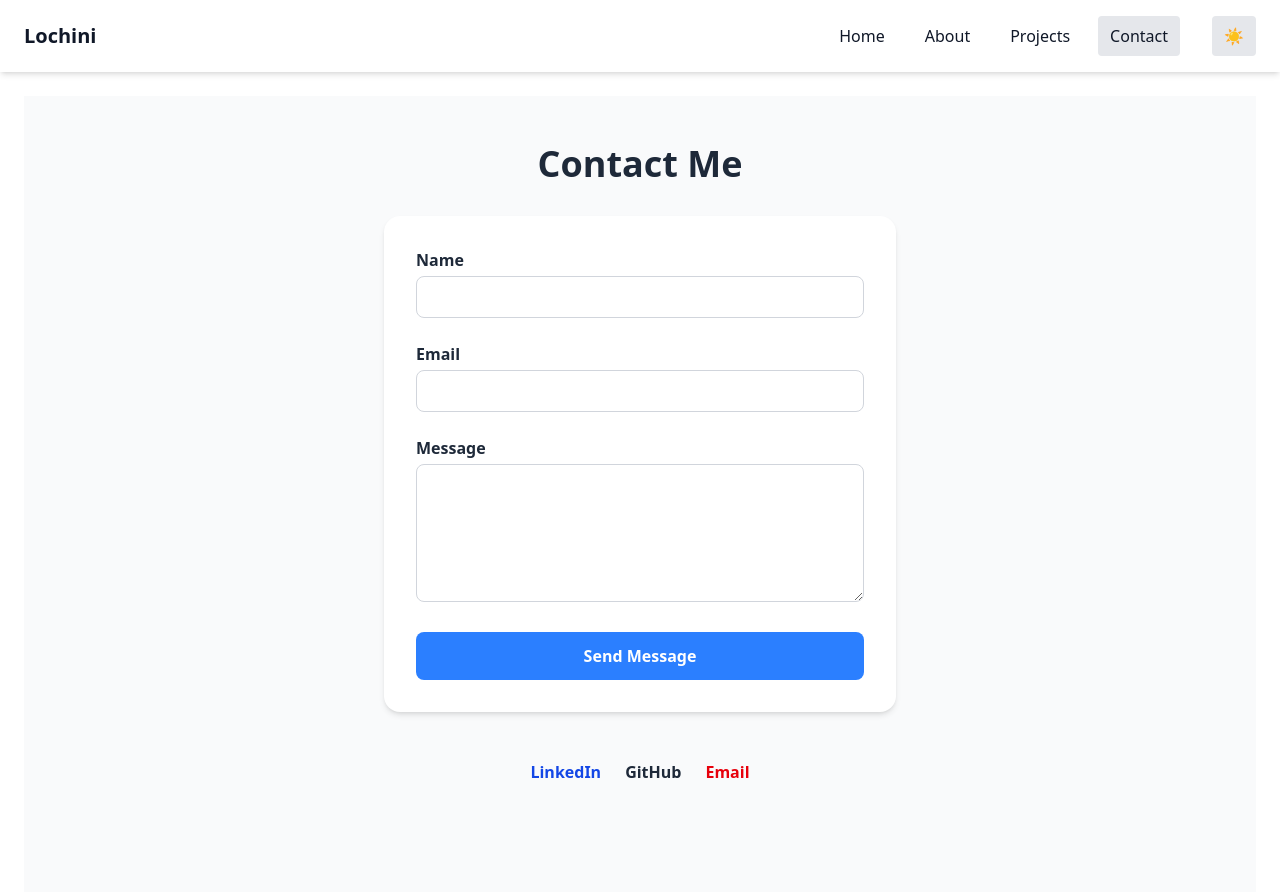
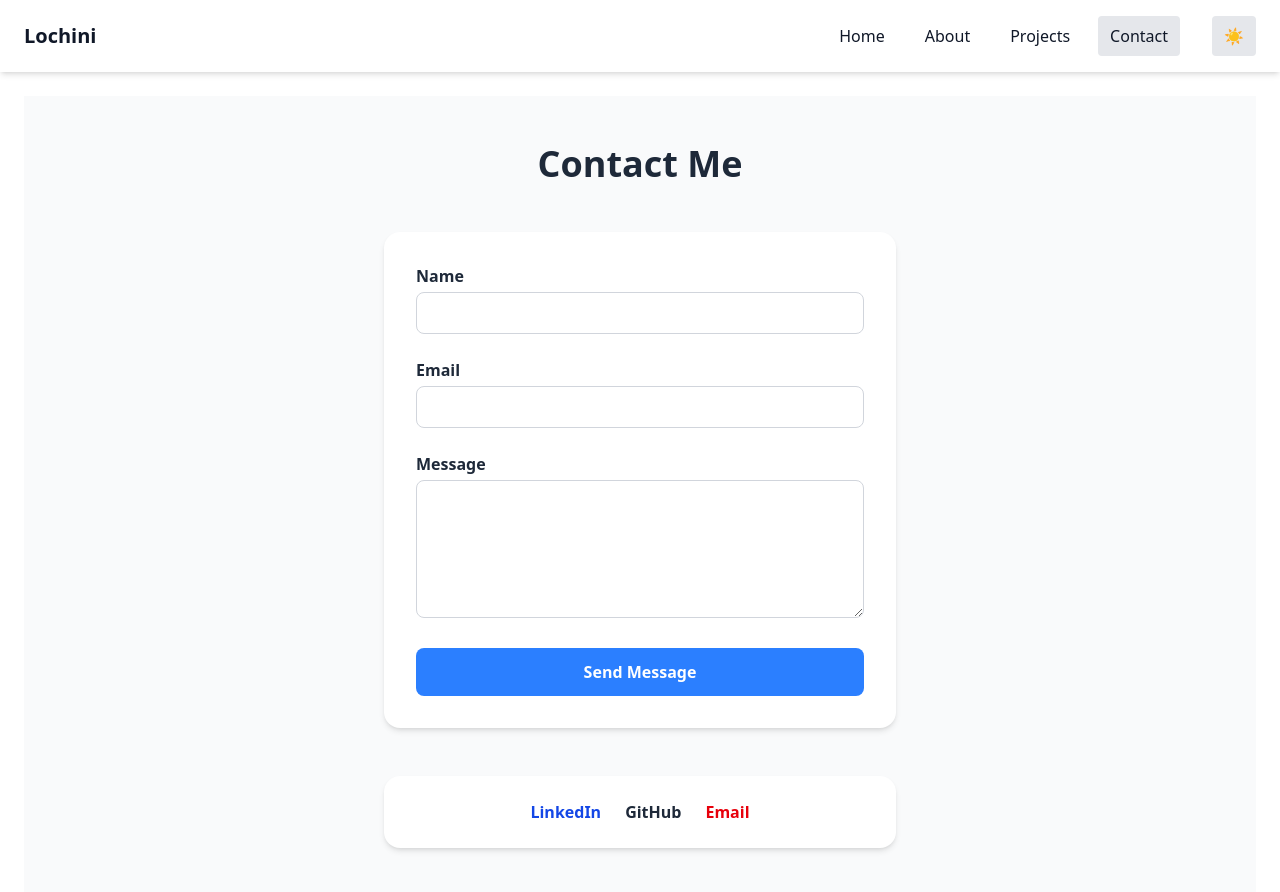
Before and after one commit to ICT-Courses/ict2233-ca-02-Lochini-W, a React (Vite) app in the folder portfolio-react/: page /#/contact in a window 1280 px wide. Shown: the top 892 px of the page. Built offline with nearby package versions, Linux system fonts and the light colour scheme.

Commit message:
updated the Contact page

```diff
--- /dev/null
+++ b/portfolio-react/src/pages/About.module.css
@@ -0,0 +1,12 @@
+/* Scroll-in animation */
+.show {
+  opacity: 1;
+  transform: translateY(0);
+  transition: transform 0.7s ease-out, opacity 0.7s ease-out;
+}
+
+.hide {
+  opacity: 0;
+  transform: translateY(1.5rem);
+  transition: transform 0.7s ease-out, opacity 0.7s ease-out;
+}
--- a/portfolio-react/src/pages/Contact.jsx
+++ b/portfolio-react/src/pages/Contact.jsx
@@ -1,4 +1,5 @@
-import React, { useState } from "react";
+import React, { useState, useRef, useEffect } from "react";
+import styles from "./Contact.module.css";
 
 export default function Contact() {
   const [formData, setFormData] = useState({
@@ -10,12 +11,39 @@ export default function Contact() {
   const [errors, setErrors] = useState({});
   const [submitted, setSubmitted] = useState(false);
 
-  // Handle input changes
+  const sectionsRef = useRef([]);
+
+  useEffect(() => {
+    const observer = new IntersectionObserver(
+      (entries) => {
+        entries.forEach((entry) => {
+          if (entry.isIntersecting) {
+            entry.target.classList.add(styles.show);
+            entry.target.classList.remove(styles.hide);
+          } else {
+            entry.target.classList.remove(styles.show);
+            entry.target.classList.add(styles.hide);
+          }
+        });
+      },
+      { threshold: 0.3 }
+    );
+
+    sectionsRef.current.forEach((section) => {
+      if (section) observer.observe(section);
+    });
+
+    return () => {
+      sectionsRef.current.forEach((section) => {
+        if (section) observer.unobserve(section);
+      });
+    };
+  }, []);
+
   const handleChange = (e) => {
     setFormData({ ...formData, [e.target.name]: e.target.value });
   };
 
-  // Simple form validation
   const validate = () => {
     const newErrors = {};
     if (!formData.name.trim()) newErrors.name = "Name is required";
@@ -41,13 +69,15 @@ export default function Contact() {
   };
 
   return (
-    <div className="min-h-screen bg-gray-50 dark:bg-gray-900 text-gray-800 dark:text-gray-200 px-6 py-12 flex flex-col items-center">
-      <h1 className="text-4xl font-bold mb-8 text-center">Contact Me</h1>
+    <div className="min-h-screen bg-gray-50 dark:bg-gray-900 text-gray-800 dark:text-gray-200 px-6 py-12 flex flex-col items-center space-y-12">
+      <h1 className="text-4xl font-bold text-center">Contact Me</h1>
 
-      <form
-        onSubmit={handleSubmit}
-        className="w-full max-w-lg bg-white dark:bg-gray-800 p-8 rounded-2xl shadow-md space-y-6"
+      {/* Contact Form Card */}
+      <section
+        ref={(el) => (sectionsRef.current[0] = el)}
+        className={`w-full max-w-lg bg-white dark:bg-gray-800 p-8 rounded-2xl shadow-md transform transition duration-700 ease-out hover:scale-105 hover:shadow-xl ${styles.hide}`}
       >
+        <form onSubmit={handleSubmit} className="space-y-6">
           <div>
             <label className="block font-semibold mb-1">Name</label>
             <input
@@ -57,7 +87,9 @@ export default function Contact() {
               onChange={handleChange}
               className="w-full px-4 py-2 rounded-lg border border-gray-300 dark:border-gray-700 focus:outline-none focus:ring-2 focus:ring-blue-500 dark:bg-gray-700 dark:text-white"
             />
-          {errors.name && <p className="text-red-500 text-sm mt-1">{errors.name}</p>}
+            {errors.name && (
+              <p className="text-red-500 text-sm mt-1">{errors.name}</p>
+            )}
           </div>
 
           <div>
@@ -69,7 +101,9 @@ export default function Contact() {
               onChange={handleChange}
               className="w-full px-4 py-2 rounded-lg border border-gray-300 dark:border-gray-700 focus:outline-none focus:ring-2 focus:ring-blue-500 dark:bg-gray-700 dark:text-white"
             />
-          {errors.email && <p className="text-red-500 text-sm mt-1">{errors.email}</p>}
+            {errors.email && (
+              <p className="text-red-500 text-sm mt-1">{errors.email}</p>
+            )}
           </div>
 
           <div>
@@ -81,7 +115,9 @@ export default function Contact() {
               rows="5"
               className="w-full px-4 py-2 rounded-lg border border-gray-300 dark:border-gray-700 focus:outline-none focus:ring-2 focus:ring-blue-500 dark:bg-gray-700 dark:text-white"
             />
-          {errors.message && <p className="text-red-500 text-sm mt-1">{errors.message}</p>}
+            {errors.message && (
+              <p className="text-red-500 text-sm mt-1">{errors.message}</p>
+            )}
           </div>
 
           <button
@@ -97,13 +133,18 @@ export default function Contact() {
             </p>
           )}
         </form>
+      </section>
 
-      <div className="mt-12 flex space-x-6">
+      {/* Social Links Card */}
+      <section
+        ref={(el) => (sectionsRef.current[1] = el)}
+        className={`flex flex-col sm:flex-row justify-center space-y-4 sm:space-y-0 sm:space-x-6 w-full max-w-lg bg-white dark:bg-gray-800 p-6 rounded-2xl shadow-md transform transition duration-700 ease-out hover:scale-105 hover:shadow-xl ${styles.hide}`}
+      >
         <a
           href="https://linkedin.com/in/yourprofile"
           target="_blank"
           rel="noopener noreferrer"
-          className="text-blue-700 dark:text-blue-400 font-semibold hover:underline"
+          className="text-blue-700 dark:text-blue-400 font-semibold hover:underline text-center"
         >
           LinkedIn
         </a>
@@ -111,17 +152,17 @@ export default function Contact() {
           href="https://github.com/yourprofile"
           target="_blank"
           rel="noopener noreferrer"
-          className="text-gray-800 dark:text-gray-200 font-semibold hover:underline"
+          className="text-gray-800 dark:text-gray-200 font-semibold hover:underline text-center"
         >
           GitHub
         </a>
         <a
           href="mailto:youremail@example.com"
-          className="text-red-600 dark:text-red-400 font-semibold hover:underline"
+          className="text-red-600 dark:text-red-400 font-semibold hover:underline text-center"
         >
           Email
         </a>
-      </div>
+      </section>
     </div>
   );
 }
--- /dev/null
+++ b/portfolio-react/src/pages/Contact.module.css
@@ -0,0 +1,12 @@
+/* Scroll-in animation */
+.show {
+  opacity: 1;
+  transform: translateY(0);
+  transition: transform 0.7s ease-out, opacity 0.7s ease-out;
+}
+
+.hide {
+  opacity: 0;
+  transform: translateY(1.5rem);
+  transition: transform 0.7s ease-out, opacity 0.7s ease-out;
+}
```
Lines whose indentation alone changed are shown as unchanged.
